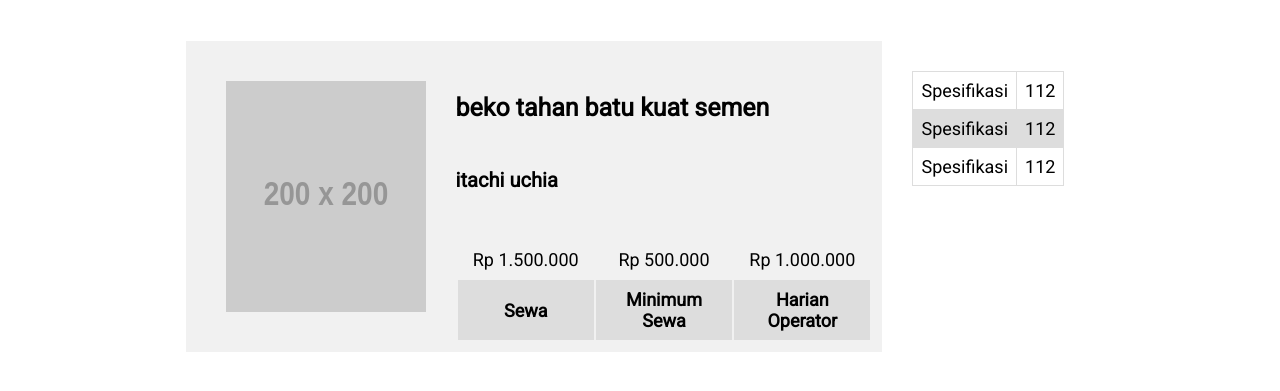
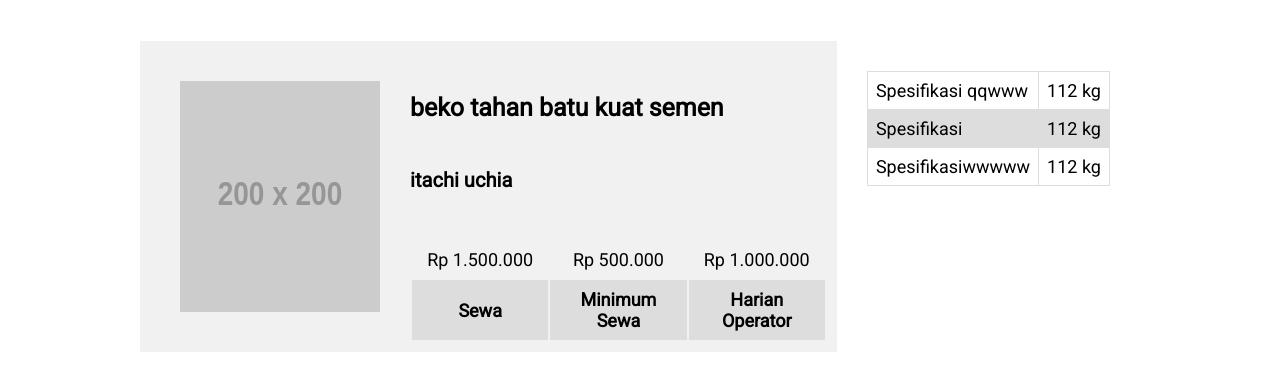
Before and after one commit to garoxeldiablo/rentalkan, a website: page web/detail.html in a window 1280 px wide. Shown: the part 59-450 px from the top of the page. Drawn offline with Linux system fonts and the light colour scheme; placeholder pictures from the web are drawn by us.

Commit message:
update detail n css

```diff
--- a/web/detail.html
+++ b/web/detail.html
@@ -18,7 +18,6 @@
       display: flex;
       flex-direction: row;
       font-size: 30px;
-      width: 80%;
       justify-content: center;
     }
 
@@ -56,6 +55,10 @@
 
       .flex-item-right {
       margin-top: 0;
+    }
+    .info-container{
+      display: flex;
+      justify-content: center;
     }
     }
 
@@ -134,16 +137,16 @@
           <div class="tables">
             <table id="sideinfo">
               <tr>
-                <td>Spesifikasi</td>
-                <td>112</td>
+                <td>Spesifikasi qqwww</td>
+                <td>112 kg</td>
               </tr>
               <tr>
                 <td>Spesifikasi</td>
-                <td>112</td>
+                <td>112 kg</td>
               </tr>
               <tr>
-                <td>Spesifikasi</td>
-                <td>112</td>
+                <td>Spesifikasiwwwww</td>
+                <td>112 kg</td>
               </tr>
             </table>
           </div>
--- a/web/src/style.css
+++ b/web/src/style.css
@@ -107,7 +107,8 @@ a.active,a:hover{
     position: fixed;
     width: 50%;
     height: 100vh;
-    background: #2c3e50;
+    color: #213555;
+    background: white;
     left: -100%;
     text-align: center;
     transition: all .5s;
```
